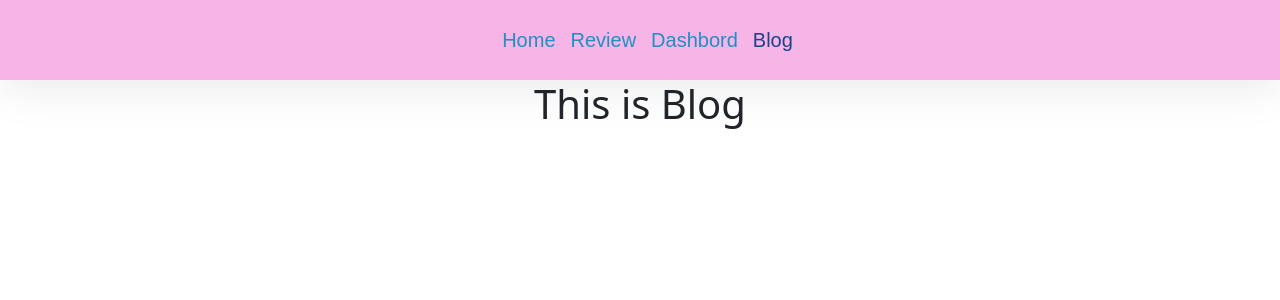
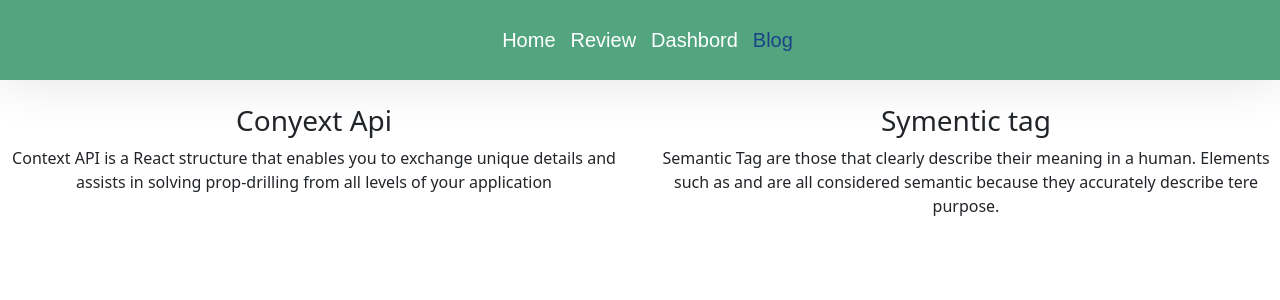
Before and after one commit to elaheerazob/Keyboard-Review, a React (Create React App) app: page /blog in a window 1280 px wide. Shown: the top 300 px of the page. Built offline with nearby package versions, Linux system fonts and the light colour scheme.

Commit message:
add some style

```diff
--- a/package.json
+++ b/package.json
@@ -3,6 +3,10 @@
   "version": "0.1.0",
   "private": true,
   "dependencies": {
+    "@fortawesome/fontawesome-svg-core": "^6.1.1",
+    "@fortawesome/free-solid-svg-icons": "^6.1.1",
+    "@fortawesome/react-fontawesome": "^0.1.18",
+    "@heroicons/react": "^1.0.6",
     "@testing-library/jest-dom": "^5.16.3",
     "@testing-library/react": "^12.1.4",
     "@testing-library/user-event": "^13.5.0",
--- a/src/Components/Blog/Blog.js
+++ b/src/Components/Blog/Blog.js
@@ -1,11 +1,18 @@
-import React from 'react';
+import React from "react";
 
 const Blog = () => {
-    return (
-        <div>
-            <h1>This is Blog</h1>
+  return (
+    <div className="row mt-4">
+        <div className="col-md-6">
+            <h3>Conyext Api</h3>
+            <p>Context API is a React structure that enables you to exchange unique details and assists in solving prop-drilling from all levels of your application</p>
         </div>
-    );
+        <div className="col-md-6">
+            <h3 className="">Symentic tag</h3>
+            <p>Semantic Tag are those that clearly describe their meaning in a human. Elements such as and are all considered semantic because they accurately describe tere purpose.</p>
+        </div>
+    </div>
+  );
 };
 
 export default Blog;
--- a/src/Components/Home/Home.css
+++ b/src/Components/Home/Home.css
@@ -1,3 +1,4 @@
 .home-h1{
     margin-top: 200px;
+    padding: 20px;
 }
--- a/src/Components/Home/Home.js
+++ b/src/Components/Home/Home.js
@@ -9,9 +9,9 @@ const Home = () => {
   const [keybords,setKeybords] =useKeybords([]);
   return (
     <section>
-      <div className="row">
+      <div className="row bg-secondary ">
         <div className="col-md-6 ">
-          <div className="home-h1">
+          <div className="home-h1 text-light">
           <h1>Review Our Product</h1>
           <p>
             A keyboard is for putting information including letters, words and
@@ -23,7 +23,7 @@ const Home = () => {
           </div>
         </div>
         <div className="col-md-6">
-          <img className="rounded" src={img} alt="" />
+          <img className="rounded w-75 my-4" src={img} alt="" />
         </div>
       </div>
       <CardGroup className="p-5 ">
--- a/src/Components/Keybord/Keybord.css
+++ b/src/Components/Keybord/Keybord.css
@@ -0,0 +1,4 @@
+.icone-width{
+    width: 10px;
+    height: 10px;
+}
--- a/src/Components/Keybord/Keybord.js
+++ b/src/Components/Keybord/Keybord.js
@@ -1,16 +1,25 @@
-import { keyboard } from "@testing-library/user-event/dist/keyboard";
 import React from "react";
+import { FontAwesomeIcon } from '@fortawesome/react-fontawesome'
 import { Card } from "react-bootstrap";
+import './Keybord.css'
+import { faStar } from "@fortawesome/free-solid-svg-icons";
 
 const Keybord = ({keybordOne}) => {
     const {name,review,img} = keybordOne;
   return (
-    <Card className="bg-info m-3">
+    <Card className="bg-success text-white bg-opacity-75">
       <Card.Img className="w-50 mx-auto rounded mt-2" variant="top" src={img} />
       <Card.Body>
         <Card.Title>{name}</Card.Title>
         <Card.Text>
-          {review}
+          {review.slice(0,100)}
+          <div>
+          <FontAwesomeIcon icon={faStar} />
+          <FontAwesomeIcon icon={faStar} />
+          <FontAwesomeIcon icon={faStar} />
+          <FontAwesomeIcon icon={faStar} />
+          <p>(4.0)</p>
+          </div>
         </Card.Text>
       </Card.Body>
     </Card>
--- a/src/Components/Navbars/Navbar.css
+++ b/src/Components/Navbars/Navbar.css
@@ -7,7 +7,7 @@ nav {
     box-shadow: 0px 4px 50px rgba(0, 0, 0, 0.1);
     padding: 0 10%;
     font-family: "Teko", sans-serif;
-    background: rgb(246, 181, 230);
+    background: #53A57F;
   }
 
   .logo-container {
@@ -20,12 +20,12 @@ nav {
     text-decoration: none;
     margin-left: 15px;
     font-size: 20px;
-    color: #1e90c2;
+    color: #ffffff;
     transition: color ease-in-out 300ms;
   }
 
   .link:hover {
-    color: #1b4388;
+    color: #000000;
   }
 
   .active-link {
```
Also changed, not shown: 2 other files (tests, documents, lock files or other folders).
